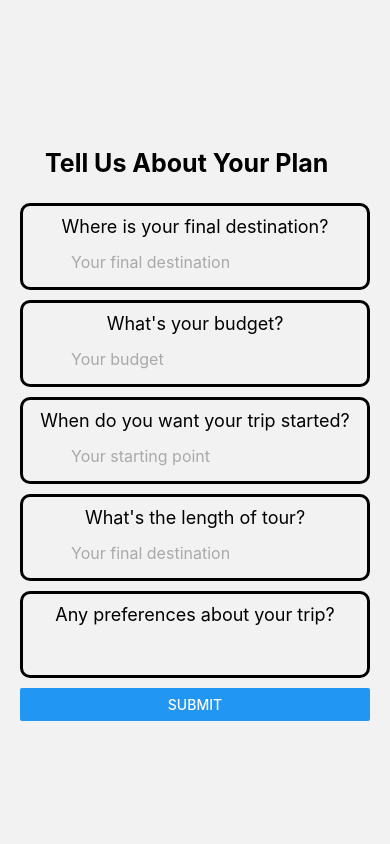
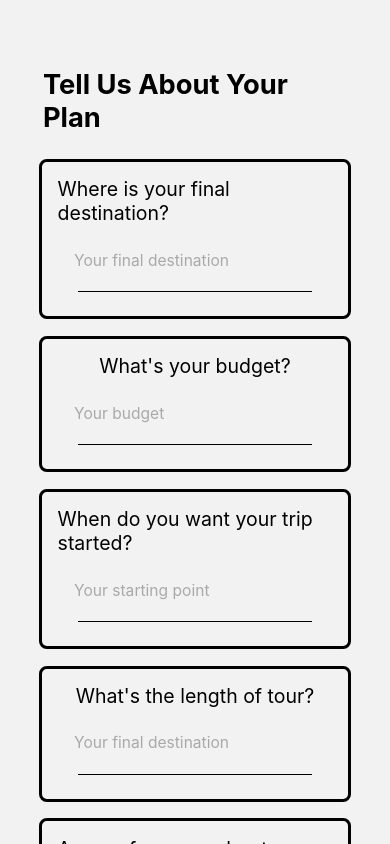
Before and after one commit to YiXeng/mobile, a React Native app: screen /input in a window 390 px wide. Built offline with nearby package versions, Linux system fonts and the light colour scheme; no server answers.

Commit message:
Update UserInputScreen.js

```diff
--- a/src/screens/UserInputScreen.js
+++ b/src/screens/UserInputScreen.js
@@ -1,9 +1,10 @@
 import React, { useState } from "react";
-import { View, TextInput, Text, StyleSheet, Button, ActivityIndicator, ScrollView } from "react-native";
+import { View, TextInput, Text, StyleSheet, Button, ActivityIndicator, ScrollView, TouchableHighlight,Dimensions } from "react-native";
 
 // ... (other imports)
+const { width, height } = Dimensions.get('window');
+const UserInputScreen = ({ navigation }) => {
 
-const UserInputScreen = ({ navigation }) => {
   const [destination, setDestination] = useState("");
   const [budget, setBudget] = useState("");
   const [dates, setDates] = useState("");
@@ -39,6 +40,7 @@ const UserInputScreen = ({ navigation }) => {
             placeholder="Your final destination"
             placeholderTextColor="#A9A9A9"
           />
+          <View style={styles.inputContainer}></View>
         </View>
 
         <View style={styles.bubble}>
@@ -50,6 +52,7 @@ const UserInputScreen = ({ navigation }) => {
             placeholder="Your budget"
             placeholderTextColor="#A9A9A9"
           />
+          <View style={styles.inputContainer}></View>
         </View>
 
         <View style={styles.bubble}>
@@ -61,6 +64,7 @@ const UserInputScreen = ({ navigation }) => {
             placeholder="Your starting point"
             placeholderTextColor="#A9A9A9"
           />
+          <View style={styles.inputContainer}></View>
         </View>
 
         <View style={styles.bubble}>
@@ -72,6 +76,7 @@ const UserInputScreen = ({ navigation }) => {
             placeholder="Your final destination"
             placeholderTextColor="#A9A9A9"
           />
+          <View style={styles.inputContainer}></View>
         </View>
 
         <View style={styles.bubble}>
@@ -80,10 +85,19 @@ const UserInputScreen = ({ navigation }) => {
             style={styles.input}
             value={preferences}
             onChangeText={setPreferences}
+            placeholder="Your final destination"
+            placeholderTextColor="#A9A9A9"
           />
+          <View style={styles.inputContainer}></View>
         </View>
 
-        <Button title="Submit" onPress={handleSubmit} />
+        <TouchableHighlight
+          style={styles.button}
+          underlayColor="darkgrey" // Change the color when pressed
+          onPress={handleSubmit}
+        >
+          <Text style={styles.buttonText}>Submit</Text>
+        </TouchableHighlight>
       </View>
     </ScrollView>
   );
@@ -95,45 +109,63 @@ const styles = StyleSheet.create({
     justifyContent: "center",
   },
   tit: {
-    margin: 25,
+    alignSelf: 'center',
+    marginLeft: width * 0.01,
+    marginRight: width * 0.01,
+    marginTop: height * 0.08,
+    marginBottom: height * 0.03,
     justifyContent: "center",
-    fontSize: 25,
+    fontSize: width * 0.07,
     fontWeight: "bold",
   },
   label: {
     alignSelf: 'center',
-    fontSize: 18,
-    marginBottom: 10,
+    fontSize: width * 0.05,
+    marginBottom: height * 0.015,
   },
   container: {
     flex: 1,
     justifyContent: "center",
-    paddingHorizontal: 20,
+    paddingHorizontal: width * 0.1,
   },
   inputContainer: {
     flexDirection: 'row',
     alignSelf: 'center',
     alignItems: 'center',
-    margin: 7,
+    marginVertical: height * 0.01,
     borderBottomWidth: 1,
     borderBottomColor: 'black', // Change the color as needed
-    width: '80%', // Adjust the width as needed
+    width: width * 0.6,
   },
   input: {
     alignSelf: 'center',
     alignItems: 'center',
-    paddingVertical: 5,
-    fontSize: 16,
+    paddingVertical: height * 0.015,
+    fontSize: width * 0.04,
   },
   bubble: {
     alignContent: 'center',
     backgroundColor: 'transparent', // Background color for the bubble
     borderWidth: 3,
-    borderRadius: 10, // Border radius to create rodunded corners
-    padding: 10, // Padding inside the bubble
-    marginBottom: 10, // Spacing between bubbles
+    borderRadius: width * 0.02, // Border radius to create rounded corners
+    padding: width * 0.04, // Padding inside the bubble
+    marginBottom: height * 0.02, // Spacing between bubbles
     width: '100%', // Adjust the width as needed
-  }
+  },
+  button: {
+    backgroundColor: 'lightgrey',
+    paddingVertical: height * 0.03,
+    paddingHorizontal: width * 0.08,
+    borderRadius: width * 0.01,
+    marginBottom: height * 0.04,
+  },
+  buttonText: {
+    color: 'black',
+    fontSize: width * 0.04,
+    fontWeight: 'bold',
+    textAlign: 'center',
+  },
 });
 
+
 export default UserInputScreen;
```
